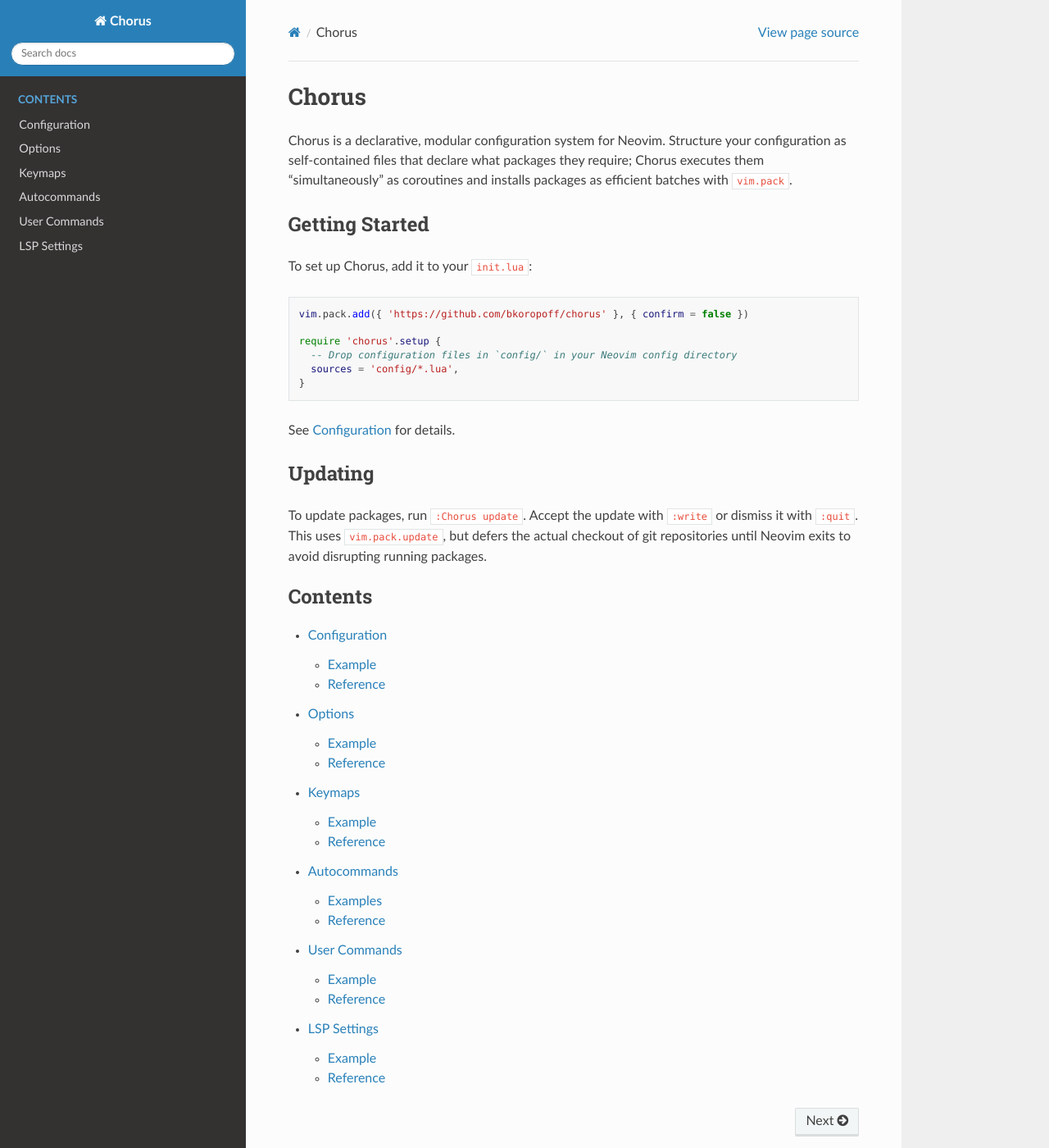
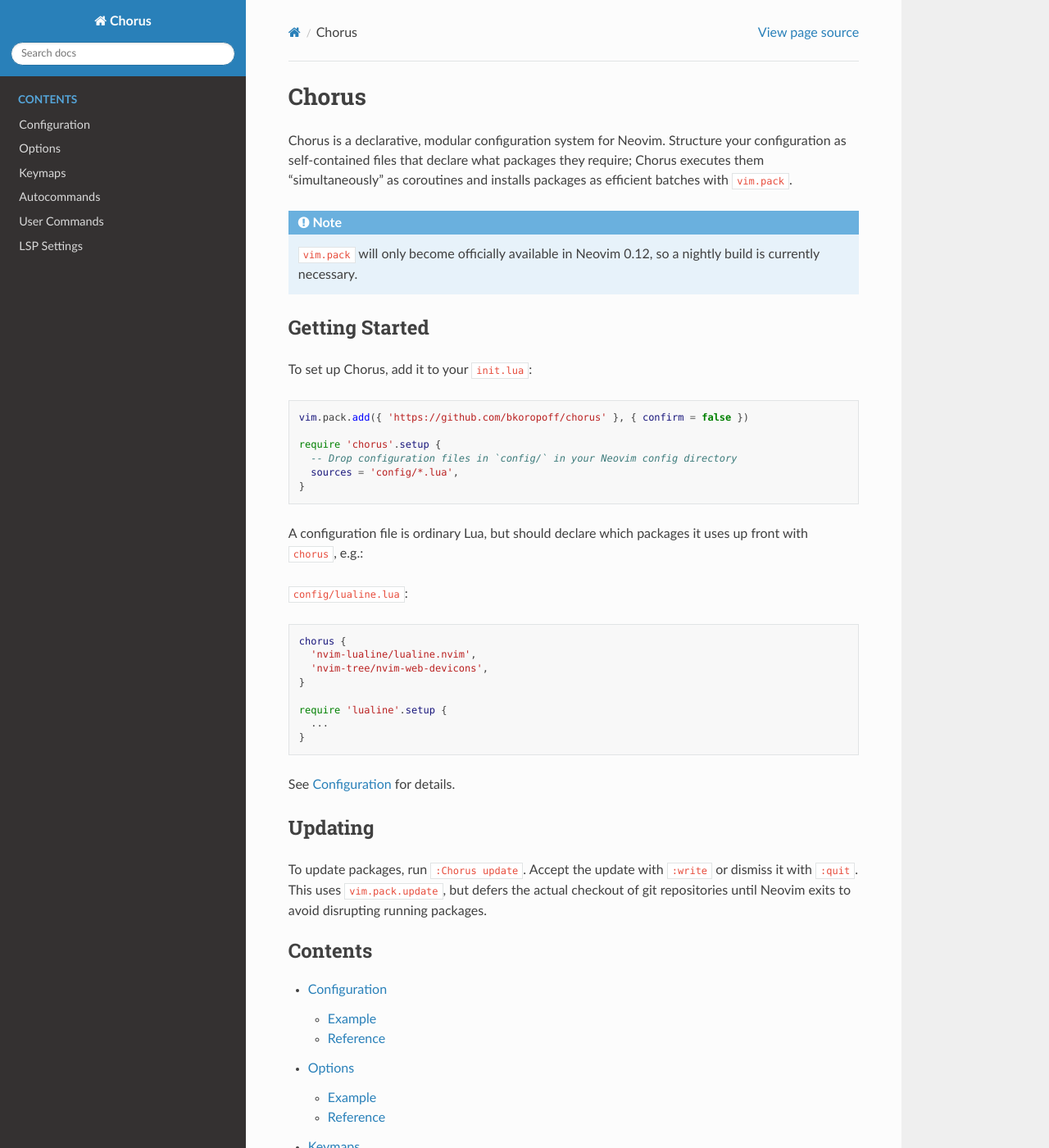
Before and after one commit to bkoropoff/chorus, a Sphinx documentation site: the page built from doc/index.md, in a window 1280 px wide and 1400 px high. Shown: the whole window at 82% size. Built offline with Sphinx 7.4.7 and the Read the Docs theme 3.1.0, drawn with Linux system fonts in a browser that asks for light colours.

Commit message:
Improve doc intro a little

````diff
--- a/doc/index.md
+++ b/doc/index.md
@@ -4,6 +4,11 @@
 your configuration as self-contained files that declare what packages they
 require; Chorus executes them "simultaneously" as coroutines and installs
 packages as efficient batches with `vim.pack`.
+
+```{note}
+`vim.pack` will only become officially available in Neovim 0.12, so a nightly
+build is currently necessary.
+```
 
 ## Getting Started
 
@@ -17,6 +22,23 @@
   sources = 'config/*.lua',
 }
 ```
+
+A configuration file is ordinary Lua, but should declare which packages it
+uses up front with [`chorus`](mod-chorus), e.g.:
+
+`config/lualine.lua`:
+```lua
+chorus {
+  'nvim-lualine/lualine.nvim',
+  'nvim-tree/nvim-web-devicons',
+}
+
+require 'lualine'.setup {
+  ...
+}
+
+```
+
 See [Configuration](mod-chorus) for details.
 
 ## Updating
````
